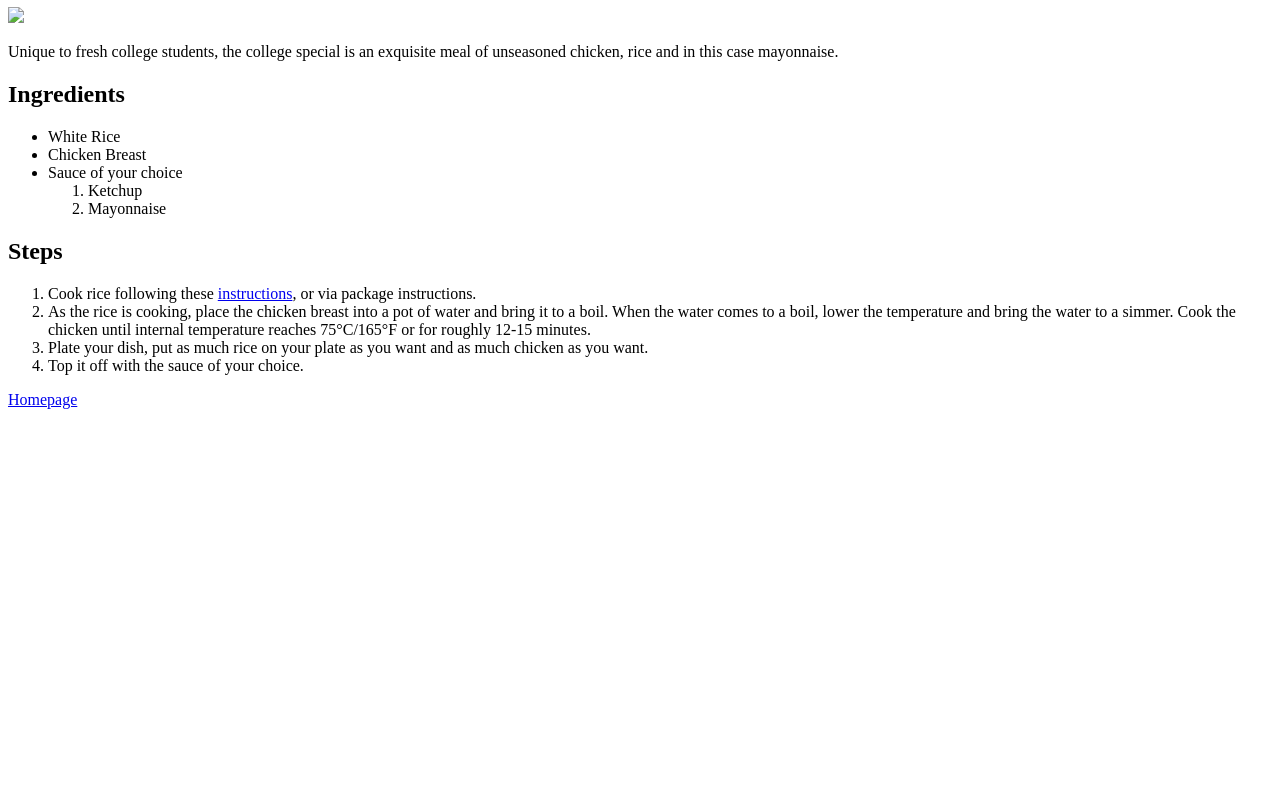
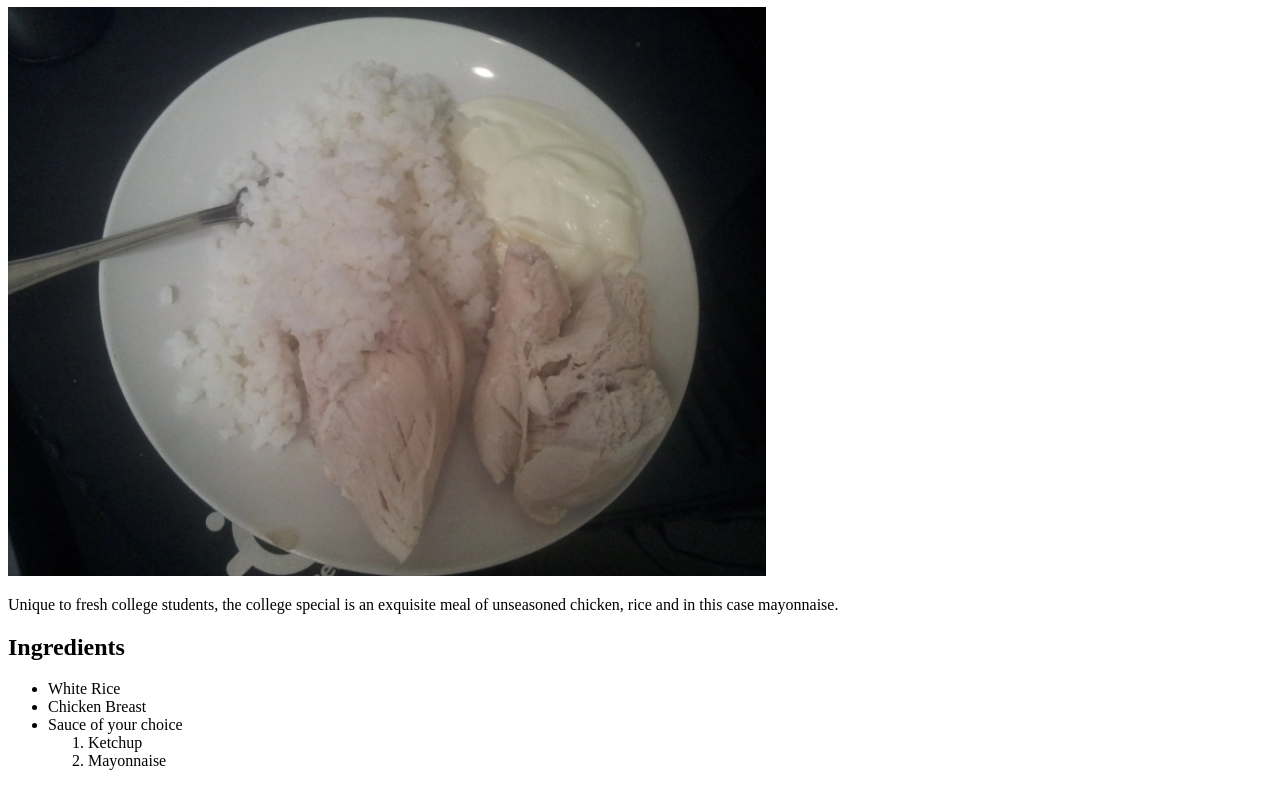
Before and after one commit to nathannguyent/odin-recipes, a plain HTML site: page recipes/Chicken-rice.html in a window 1280 px wide. Shown: the part 73-860 px from the top of the page. Before the commit the page ends 800 px from the top, so only its background shows below. Drawn offline with Linux system fonts and the light colour scheme.

Commit message:
./../images

```diff
--- a/recipes/Chicken-rice.html
+++ b/recipes/Chicken-rice.html
@@ -6,7 +6,7 @@
 </head>
 <body>
     <h1>Chicken and Rice</h1>
-        <img src=". ./images/chicken-rice.webp"
+        <img src="./../images/chicken-rice.webp"
              width="60%"
              height="auto">
     <p>Unique to fresh college students, the college special is an exquisite meal of unseasoned chicken, rice and in this case mayonnaise.</p>
```
